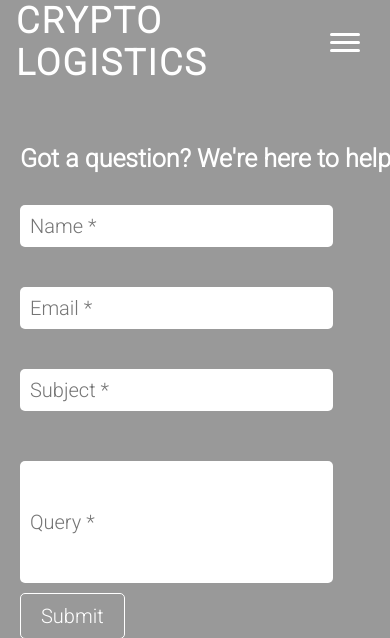
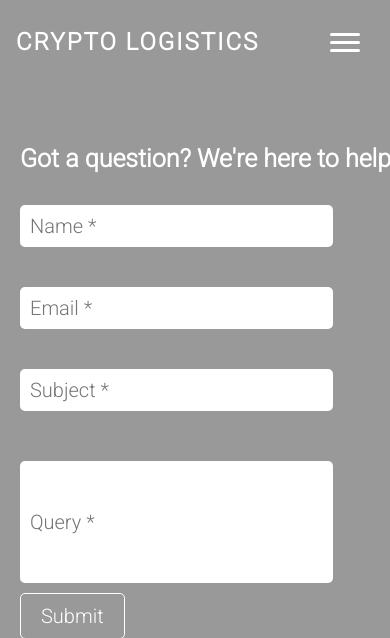
Before and after one commit to guyus15/crypto-logistics-website, a Flask app: page /contact in a window 390 px wide; the page is wider, and only the part inside the window is pictured. Shown: the top 638 px of that part. Run offline with Flask 2, Linux system fonts and the light colour scheme.

Commit message:
Resized title

```diff
--- a/static/styles.css
+++ b/static/styles.css
@@ -289,6 +289,10 @@ nav {
     overflow-x: hidden;
   }
 
+  .nav-brand {
+    font-size: 24px;
+  }
+
   .nav-links {
     border-radius:10px;
     position: absolute;
```
